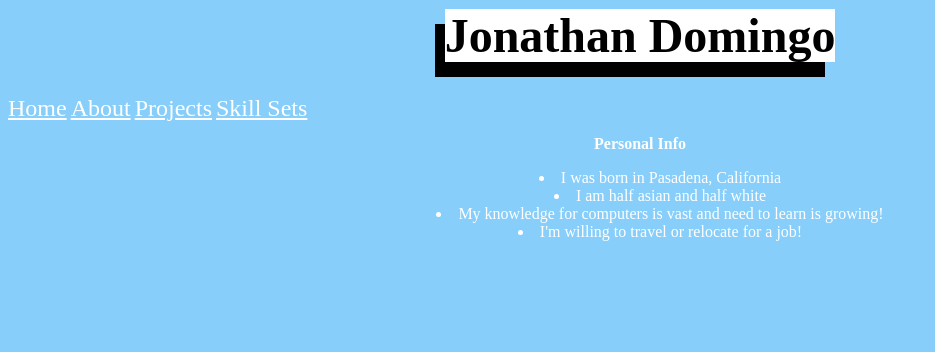
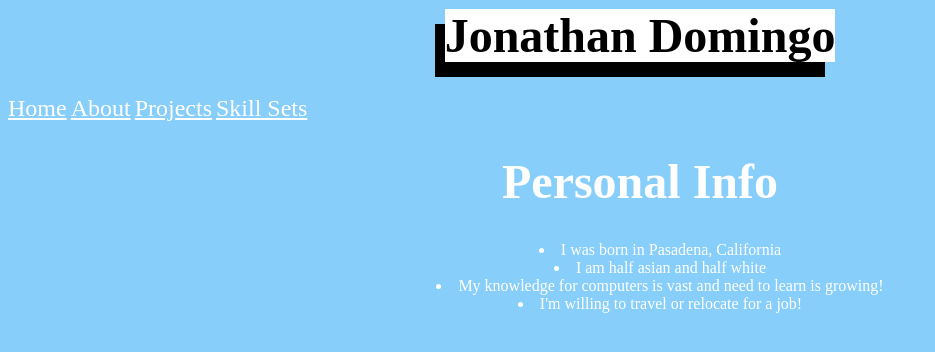
Before and after one commit to JonathanDomingo/JonathanDomingo, a plain HTML site: page about.html in a window 1280 px wide. Shown: the whole page, without its empty margins (0-935 px from the left). Drawn offline with Linux system fonts and the light colour scheme.

Commit message:
No this is the actual final push

```diff
--- a/about.html
+++ b/about.html
@@ -24,7 +24,7 @@
     </div>
 
     <div>
-        <h2> Personal Info</h2>
+        <h1> Personal Info</h1>
         <ul>
             <li>I was born in Pasadena, California</li>
             <li>I am half asian and half white</li>
```
